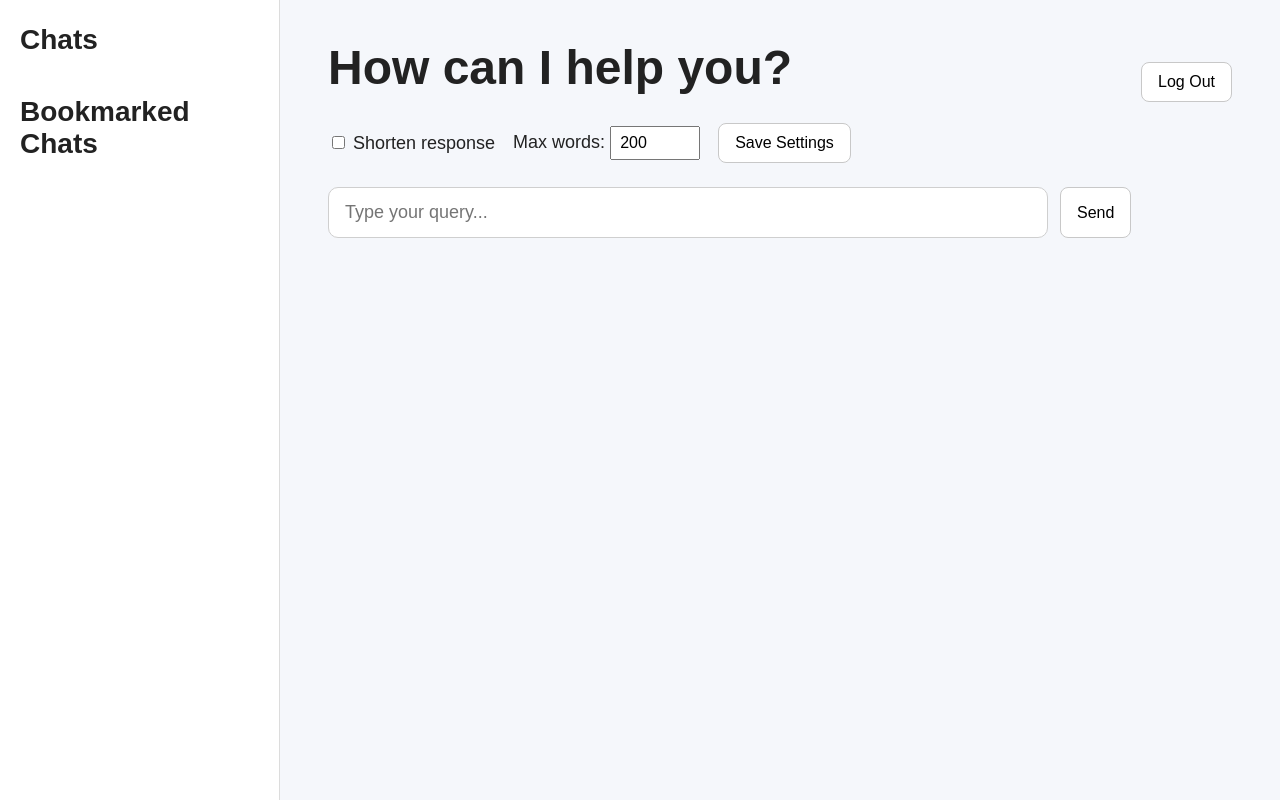
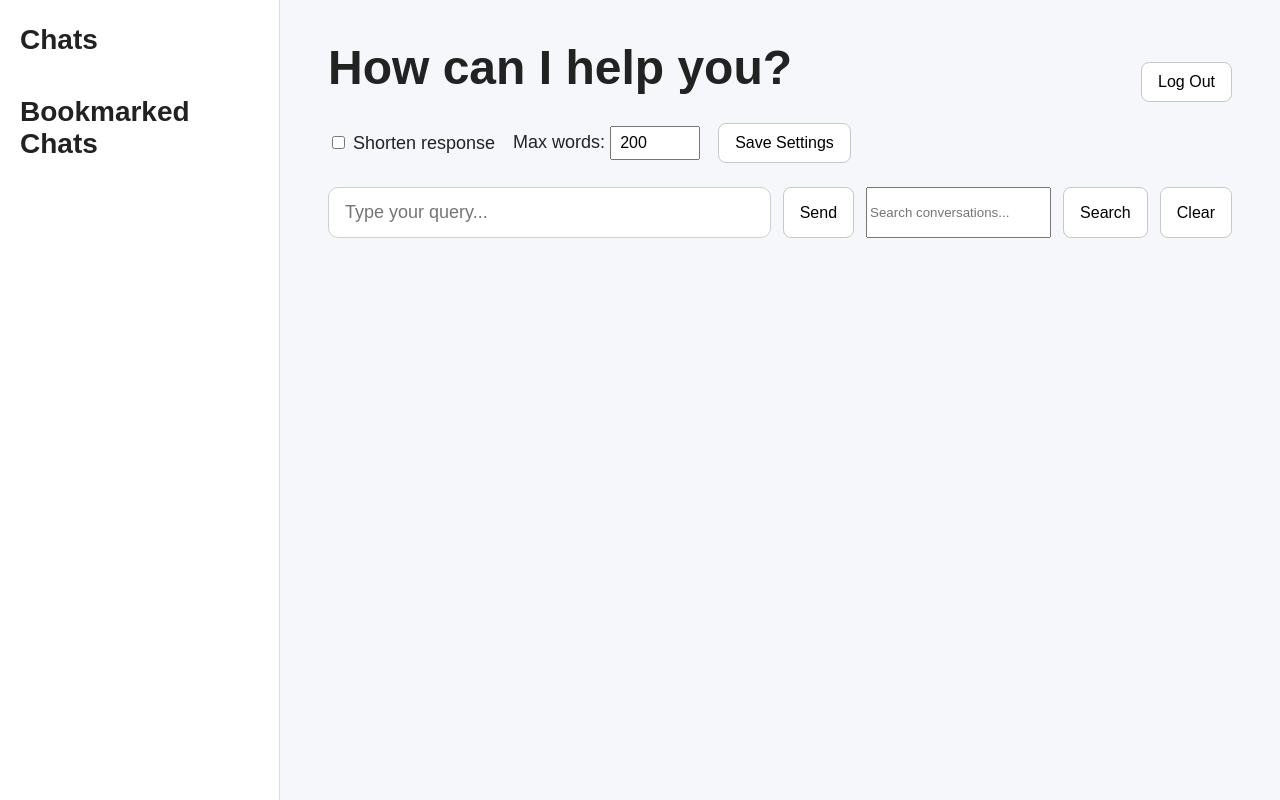
Before and after one commit to ezafrir/Group07_SWE_Project, a website: page Group07_SWE_Project-main/public/index.html in a window 1280 px wide. Drawn offline with Linux system fonts and the light colour scheme; no server answers.

Commit message:
update search bar htwml

```diff
--- a/Group07_SWE_Project-main/public/index.html
+++ b/Group07_SWE_Project-main/public/index.html
@@ -44,7 +44,13 @@
       <div class="queryBox">
         <input type="text" id="promptInput" placeholder="Type your query..." />
         <button id="sendBtn">Send</button>
+
+        <input type="text" id="searchInput" placeholder="Search conversations..."/>
+        <button id="searchBtn">Search</button>
+        <button id="clearSearchBtn">Clear</button>
       </div>
+
+
 
       <section id="responseSection"></section>
     </main>
```
